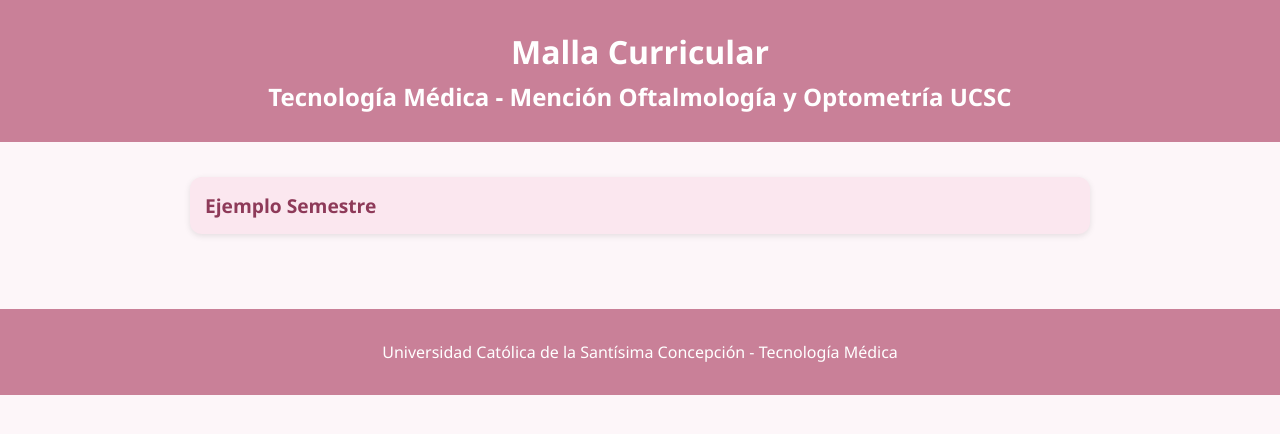
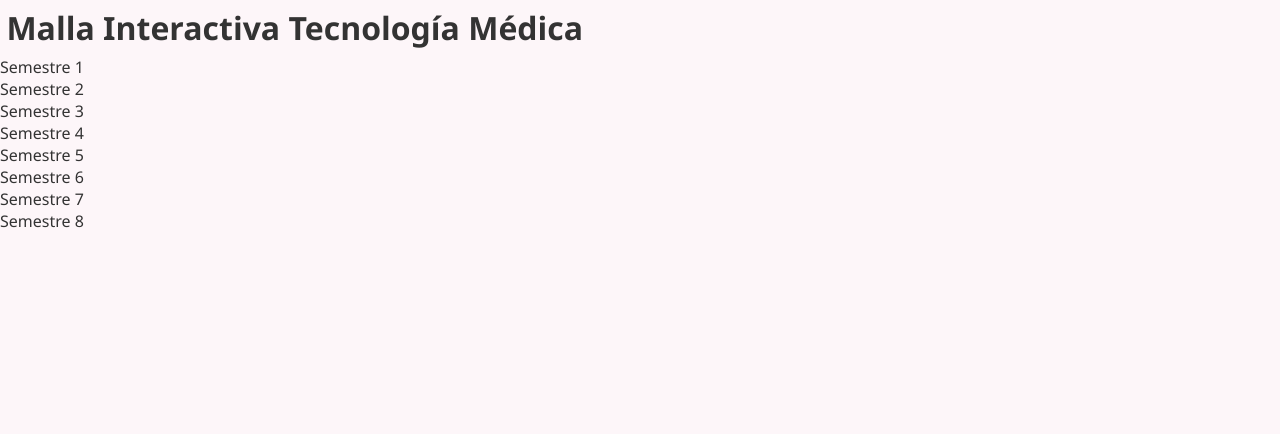
Before and after one commit to Montse2004/Malla-tm, a plain HTML site: page index.html in a window 1280 px wide. Drawn offline with Linux system fonts and the light colour scheme.

Commit message:
Update index.html

```diff
--- a/index.html
+++ b/index.html
@@ -2,36 +2,28 @@
 <html lang="es">
 <head>
   <meta charset="UTF-8" />
-  <meta name="viewport" content="width=device-width, initial-scale=1.0" />
-  <title>Malla Tecnología Médica - Oftalmología y Optometría UCSC</title>
+  <meta name="viewport" content="width=device-width, initial-scale=1" />
+  <title>Malla Interactiva Tecnología Médica</title>
   <link rel="stylesheet" href="style.css" />
 </head>
 <body>
-  <header>
-    <h1>Malla Curricular</h1>
-    <h2>Tecnología Médica - Mención Oftalmología y Optometría UCSC</h2>
-  </header>
+  <h1>Malla Interactiva Tecnología Médica</h1>
 
-  <main>
-    <!-- Aquí estarán los semestres cargados dinámicamente -->
-    <section class="semestre" onclick="toggle('s1')">
-      <h3>Ejemplo Semestre</h3>
-      <ul id="s1" class="contenido">
-        <li class="asignatura basico" onclick="togglePrereq(event)">
-          Biología Celular (6 créditos)
-          <div class="prereq">Sin prerrequisitos</div>
-        </li>
-        <li class="asignatura clinico" onclick="togglePrereq(event)">
-          Estrabismo I (8 créditos)
-          <div class="prereq">Sin prerrequisitos</div>
-        </li>
-      </ul>
-    </section>
-  </main>
+  <div class="malla">
+    <div class="cell" data-info="Información semestre 1">Semestre 1</div>
+    <div class="cell" data-info="Información semestre 2">Semestre 2</div>
+    <div class="cell" data-info="Información semestre 3">Semestre 3</div>
+    <div class="cell" data-info="Información semestre 4">Semestre 4</div>
+    <div class="cell" data-info="Información semestre 5">Semestre 5</div>
+    <div class="cell" data-info="Información semestre 6">Semestre 6</div>
+    <div class="cell" data-info="Información semestre 7">Semestre 7</div>
+    <div class="cell" data-info="Información semestre 8">Semestre 8</div>
+  </div>
 
-  <footer>
-    <p>Universidad Católica de la Santísima Concepción - Tecnología Médica</p>
-  </footer>
+  <div id="info-box" style="display:none;">
+    <button id="close-info">Cerrar</button>
+    <div id="info-content"></div>
+  </div>
 
   <script src="script.js"></script>
 </body>
```
